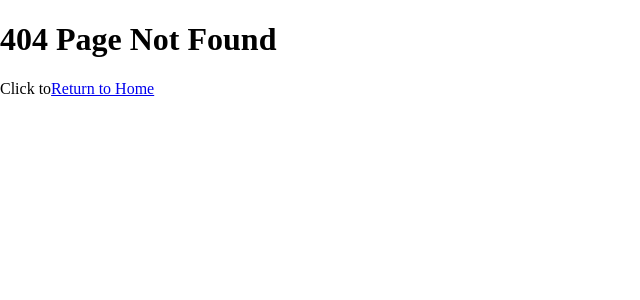
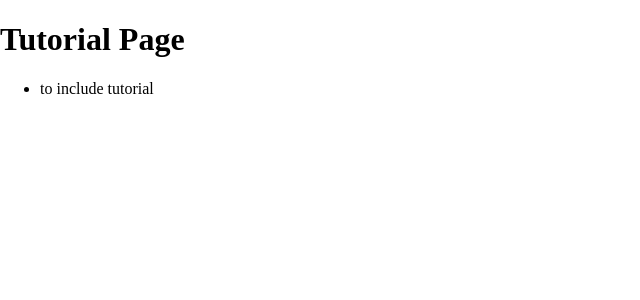
Before and after one commit to JamesRobertJohns/2006, a React (Vite) app in the folder frontend/: page /tutorial in a window 1280 px wide. Before the commit this address had no page. Shown: the top 300 px of the page, without its empty margins (0-640 px from the left). Built offline with nearby package versions, Linux system fonts and the light colour scheme.

Commit message:
added skeleton pages

```diff
--- a/frontend/package.json
+++ b/frontend/package.json
@@ -14,7 +14,8 @@
     "maplibre-gl": "^4.7.1",
     "react": "^18.3.1",
     "react-dom": "^18.3.1",
-    "react-map-gl": "^7.1.9"
+    "react-map-gl": "^7.1.9",
+    "react-router-dom": "^7.2.0"
   },
   "devDependencies": {
     "@eslint/js": "^9.17.0",
--- /dev/null
+++ b/frontend/src/pages/LandingPage.jsx
@@ -0,0 +1,8 @@
+import FilterBar from "../FilterBar.jsx"
+function LandingPage() {
+  return (
+     <FilterBar />
+  );
+};
+
+export  default LandingPage;
--- a/frontend/src/pages/NotFoundPage.jsx
+++ b/frontend/src/pages/NotFoundPage.jsx
@@ -5,7 +5,7 @@ function NotFoundPage() {
     <div>
       <h1>404 Page Not Found</h1>
       <p>Click to
-      <Link to="/">Return to Home</Link>
+       <Link to="/"> Return to Home</Link>
       </p>
     </div>
   );
--- /dev/null
+++ b/frontend/src/pages/TutorialPage.jsx
@@ -0,0 +1,12 @@
+function TutorialPage() {
+  return (
+    <div>
+      <h1>Tutorial Page</h1>
+      <ul>
+        <li>to include tutorial</li>
+      </ul>
+    </div>
+  );
+}
+
+export default TutorialPage;
```
Also changed, not shown: frontend/src/main.jsx (+11 -2 lines), 1 other file (tests, documents, lock files or other folders).
